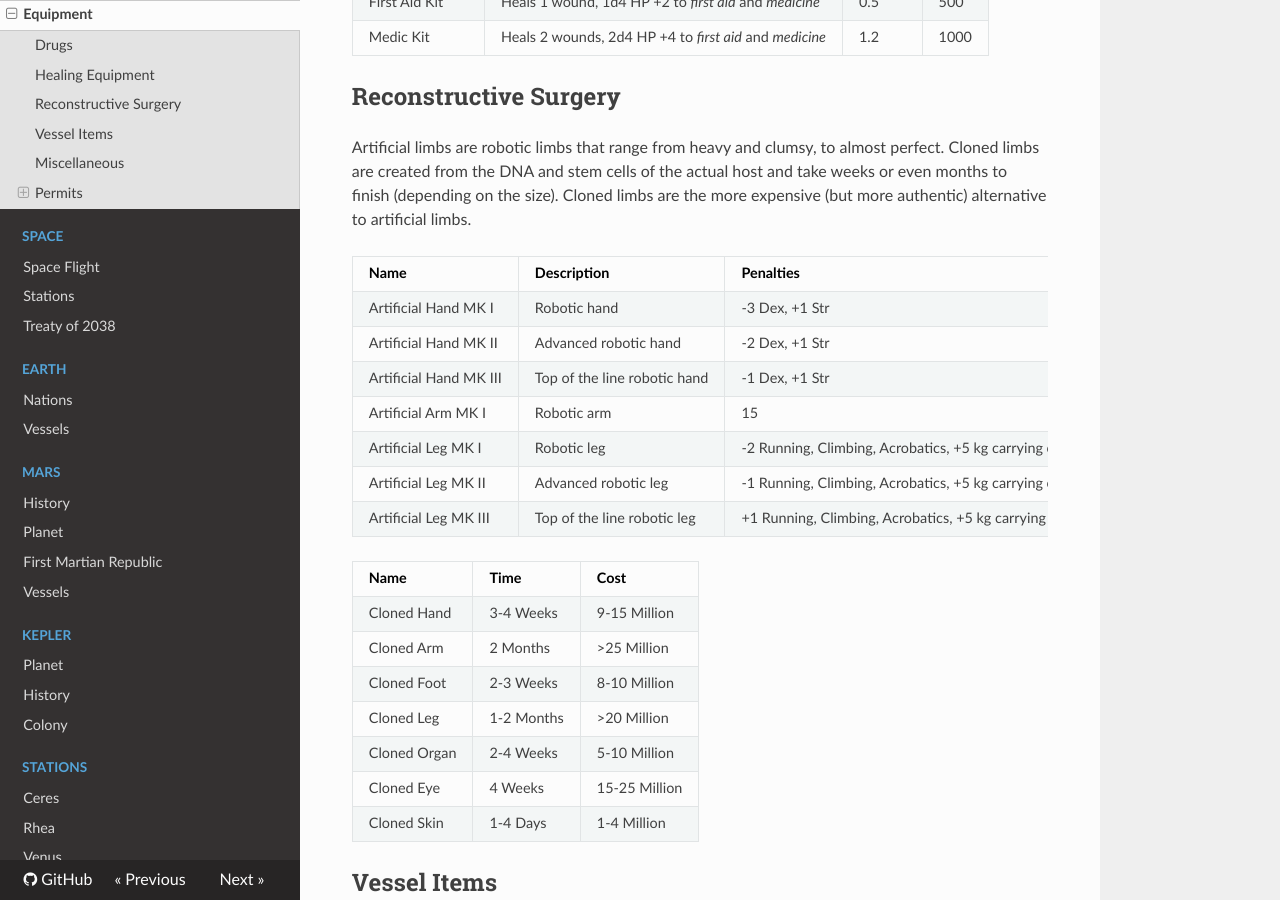
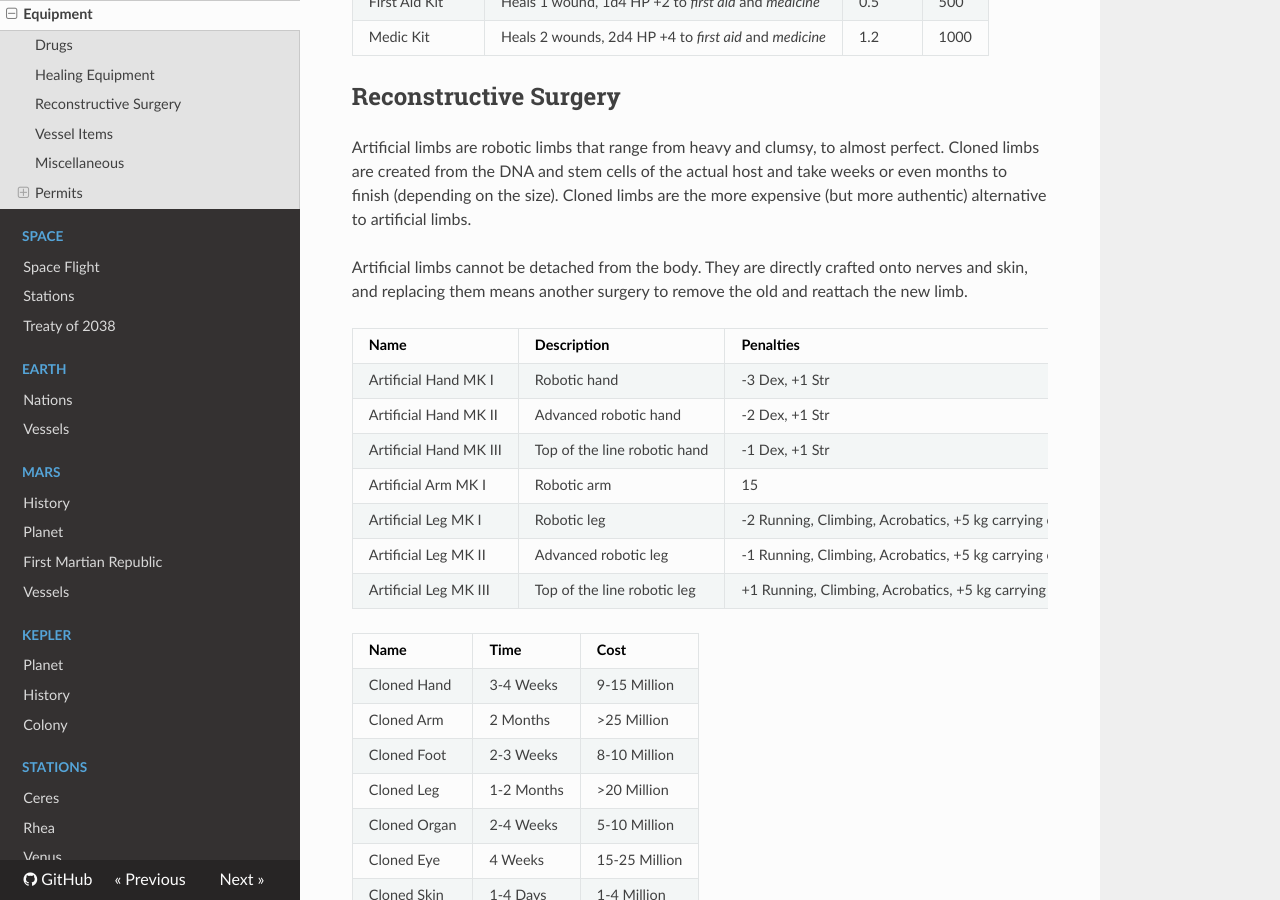
Before and after one commit to ehrpg/lastdescent, an MkDocs documentation site: the page built from docs/equipment.md, in a window 1280 px wide and 900 px high, scrolled down 1177 px. Built offline with MkDocs 1.6.1, drawn with Linux system fonts in a browser that asks for light colours; nearby versions of some CDN libraries; old or Windows-style settings are respelled for this version of MkDocs.

Commit message:
Clarified attachments

```diff
--- a/docs/equipment.md
+++ b/docs/equipment.md
@@ -52,6 +52,10 @@ perfect. Cloned limbs are created from the DNA and stem cells of the actual
 host and take weeks or even months to finish (depending on the size). Cloned
 limbs are the more expensive (but more authentic) alternative to artificial
 limbs.
+
+Artificial limbs cannot be detached from the body.  They are directly crafted
+onto nerves and skin, and replacing them means another surgery to remove the
+old and reattach the new limb.
 
 | Name        | Description    | Penalties   | Weight |  Cost
 |-------------|----------------|-------------|--------|----------
```
